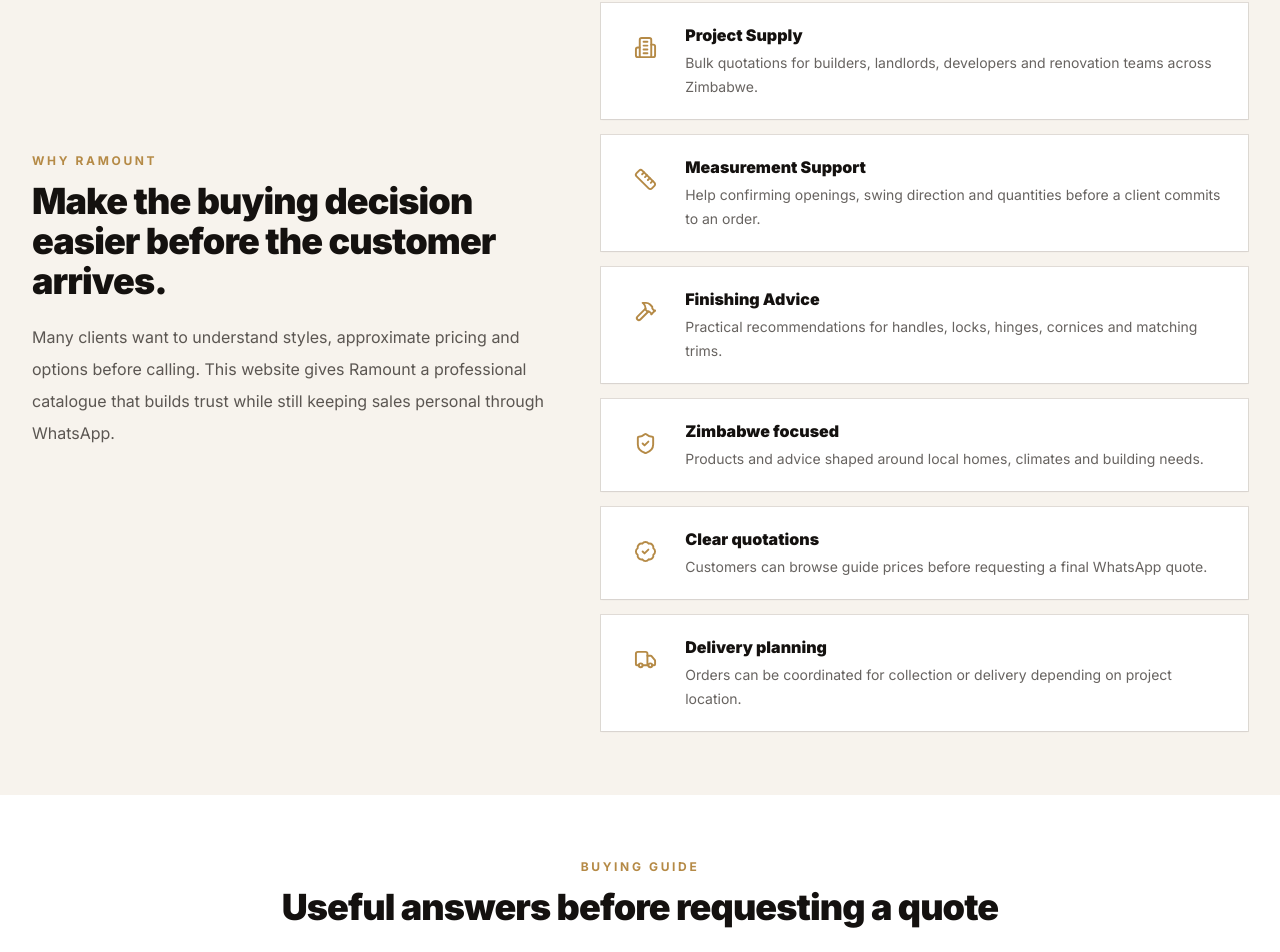
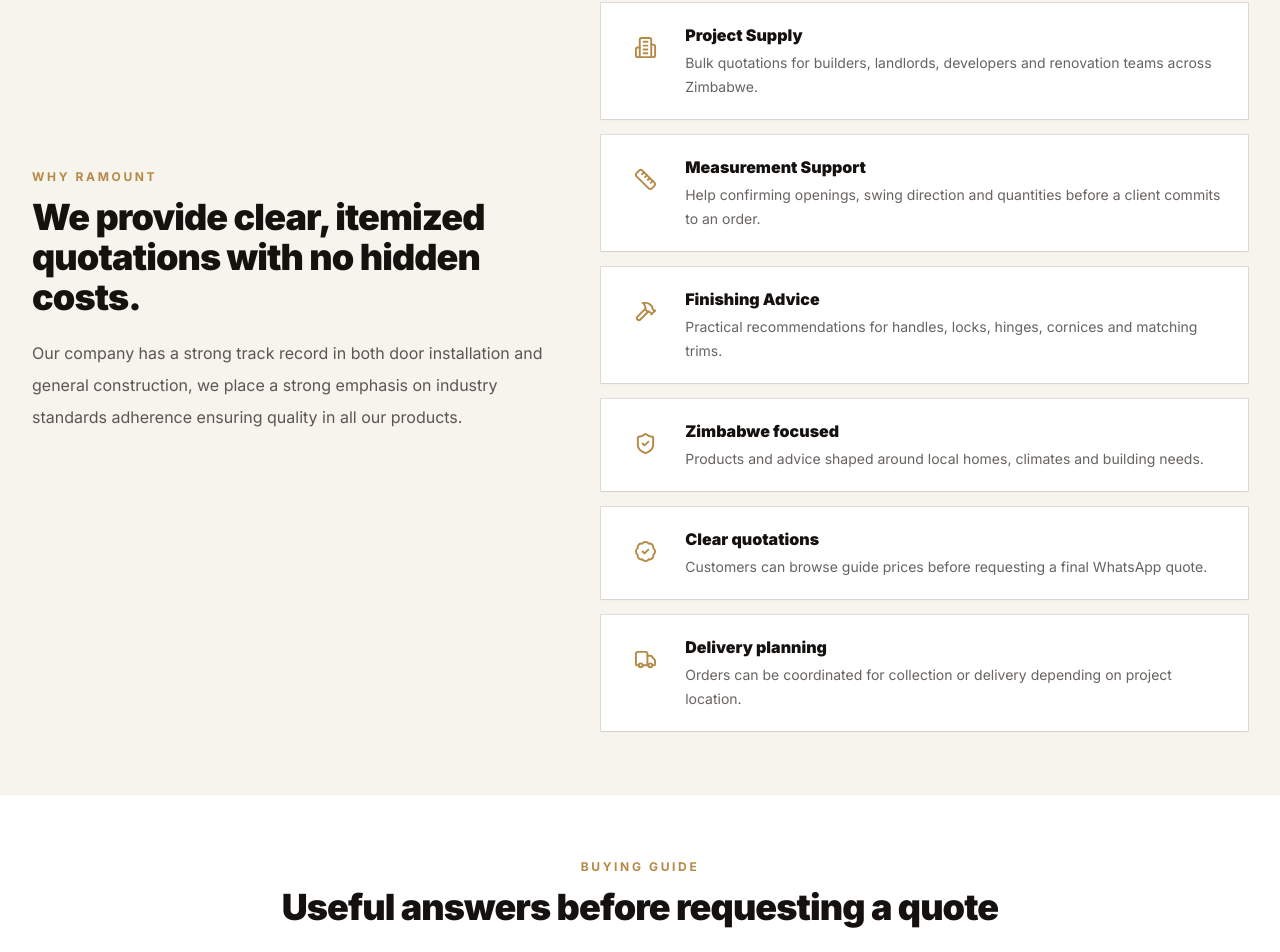
Before and after one commit to brighton0102/ramount, a Next.js app: page / in a window 1280 px wide. Shown: the part 3090-4042 px from the top of the page. Built offline with nearby package versions, Linux system fonts and the light colour scheme; a web font is replaced by a local one.

Commit message:
Revise content for clarity and professionalism
Updated the text to clarify the company's offerings and emphasize quality standards.

```diff
--- a/app/page.tsx
+++ b/app/page.tsx
@@ -113,10 +113,10 @@
           <div>
             <p className="eyebrow">Why Ramount</p>
             <h2 className="mt-3 text-3xl font-black tracking-tight text-ink sm:text-4xl">
-              Make the buying decision easier before the customer arrives.
+              We provide clear, itemized quotations with no hidden costs.
             </h2>
             <p className="mt-5 text-base leading-8 text-charcoal/75">
-              Many clients want to understand styles, approximate pricing and options before calling. This website gives Ramount a professional catalogue that builds trust while still keeping sales personal through WhatsApp.
+             Our company has a strong track record in both door installation and general construction, we place a strong emphasis on  industry standards adherence ensuring quality in all our products.
             </p>
           </div>
           <div className="grid gap-4">
```
